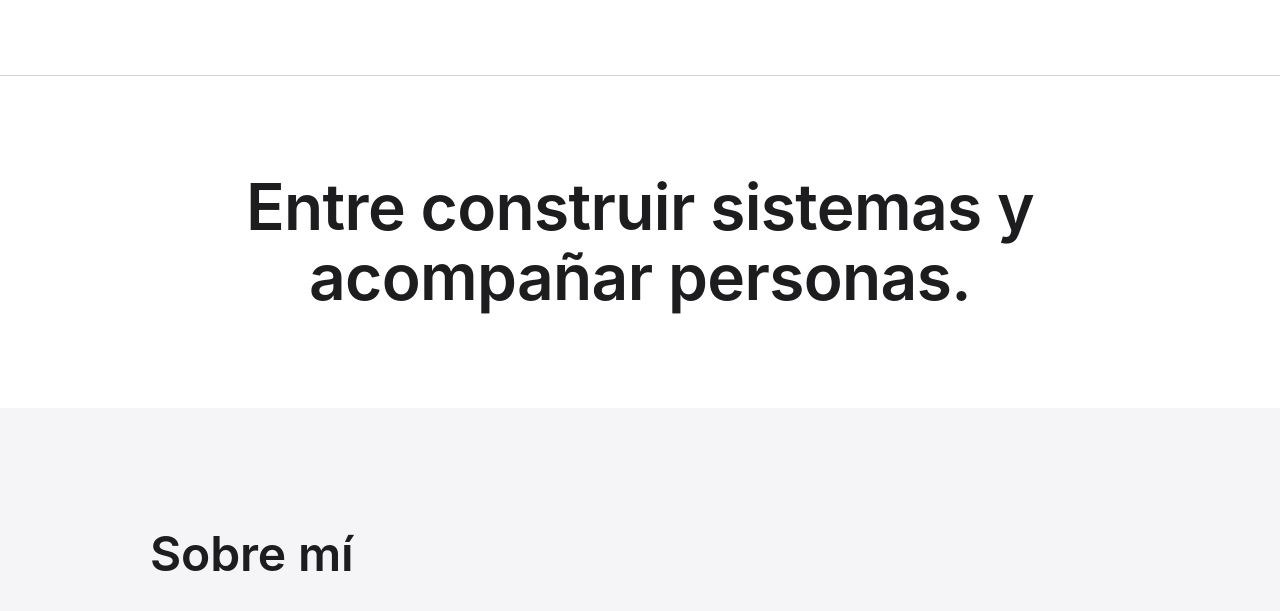
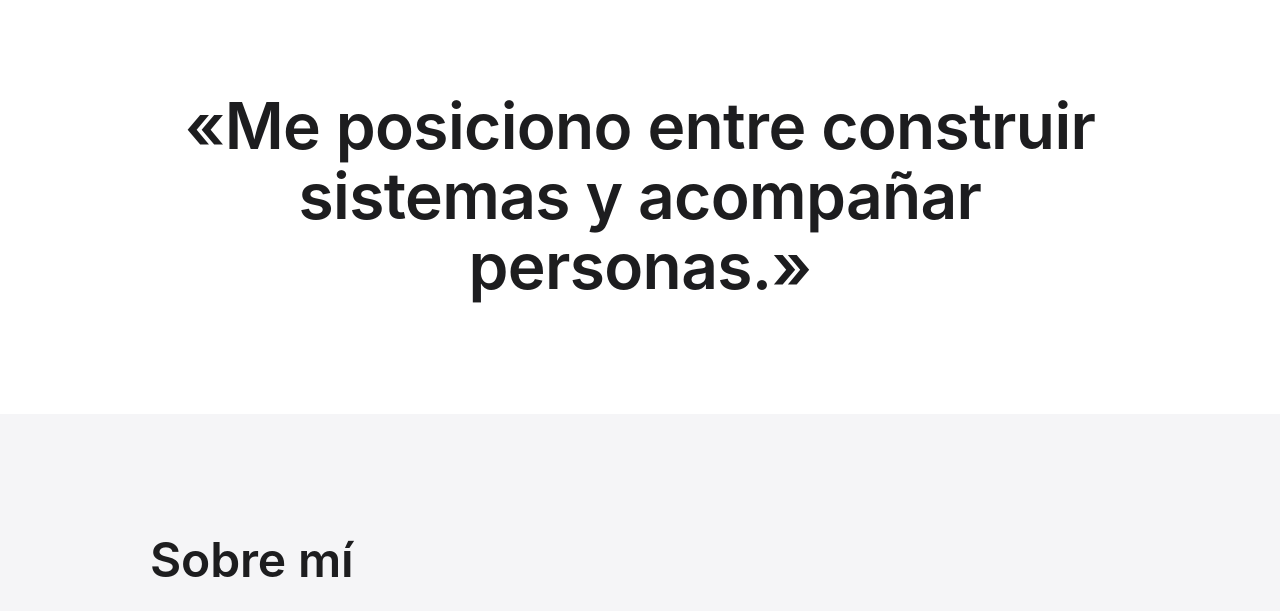
Before and after one commit to sidios1/Sidios.cl, a plain HTML site: page index.html in a window 1280 px wide. Shown: the part 741-1352 px from the top of the page. Drawn offline with Linux system fonts and the light colour scheme.

Commit message:
Lema entre comillas, nuevo texto y sin línea divisora
Co-Authored-By: Claude Opus 5.5 <noreply@anthropic.com>

```diff
--- a/index.html
+++ b/index.html
@@ -521,7 +521,7 @@
       .hero-intro { padding: 32px 0 56px; }
       .hero-name, .contact-title { font-size: 48px; line-height: 1.08; }
       .hero-kicker { font-size: 19px; line-height: 1.32; margin-top: 8px; }
-      .statement { padding: 64px 0; }
+      .statement { padding: 8px 0 72px; }
       .prose p { font-size: 17px; line-height: 1.47; }
       .prose p + p { margin-top: 16px; }
       .stack { grid-template-columns: minmax(0, 1fr); margin-top: 40px; padding-top: 24px; }
@@ -562,13 +562,10 @@
       transform: none;
     }
 
-    .statement {
-      padding: 96px 0;
-      border-top: 1px solid var(--rule);
-    }
+    .statement { padding: 16px 0 112px; }
 
     .statement-text {
-      max-width: 20ch;
+      max-width: 24ch;
       margin: 0 auto;
       text-align: center;
       font-size: clamp(36px, 5vw, 64px);
@@ -648,7 +645,7 @@
 
     <section class="statement" aria-label="Lema">
       <div class="container">
-        <p class="statement-text">Entre <span class="hl">construir sistemas</span> y <span class="hl">acompañar personas</span>.</p>
+        <p class="statement-text">«Me posiciono entre <span class="hl">construir sistemas</span> y <span class="hl">acompañar personas</span>.»</p>
       </div>
     </section>
 
```
